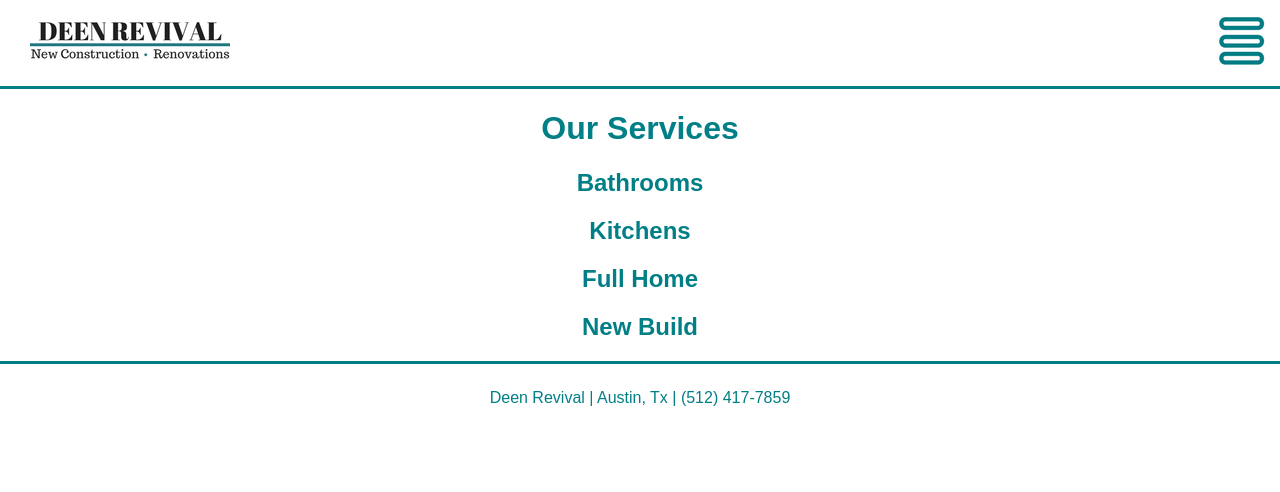
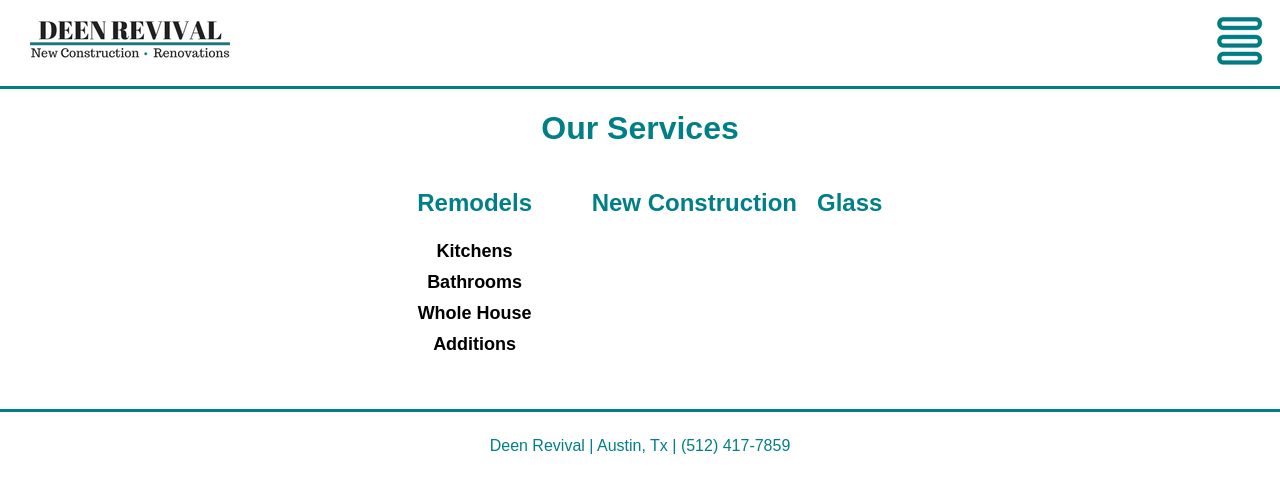
Before and after one commit to sarahshuey/DeenRevival, a React app: page /OurServices in a window 1280 px wide. Built offline with nearby package versions, Linux system fonts and the light colour scheme.

Commit message:
services page, remodels updated

```diff
--- a/src/components/AboutUs.js
+++ b/src/components/AboutUs.js
@@ -8,6 +8,11 @@ class AboutUs extends Component {
       display:"flex",
       flexDirection:"row",
       color:"#007F86",
+    }
+    let textStyle={
+      color:"black",
+      lineHeight:"50px",
+      paddingRight:"20px"
     }
     return (
       <div className="App">
@@ -20,7 +25,7 @@ class AboutUs extends Component {
         </div>
         <div className="AboutAustin" style={{color:"#007F86"}}>
         <h2> Austin Deen </h2>
-        <p> Austin Deen has been in construction for ----- years. He first got into construction when he was --- years old. Austin specializes in high end remodels with a focus on kitchens and bathrooms.This needs to be much longer add stuff about Texas State, and past work history.
+        <p style={textStyle}> Austin grew up in Austin Texas and have 10 years of high end residential construction experience. He got his start by sweeping floors for a local construction company, after learning the carpentry trade he took a break from construction and attended Texas State University where he got his bachelors degree in Constrution Science and Management. After school he went back to his former employer where he became a project manager. In 2016 Austin decided to step out on his own and started Deen Revival. Deen Revival stands for quality work at a quality price and goes the extra mile to guarantee the clients happiness.
         </p>
         </div>
       </div>
--- a/src/components/BaseLayout.js
+++ b/src/components/BaseLayout.js
@@ -32,13 +32,15 @@ class BaseLayout extends Component {
           "borderBottomWidth":"3px",
           "borderBottomColor":"#007F86",
           "borderBottomStyle":"solid",
+          "postion":"relative",
+          "overflow":"hidden"
         }
         return (
           <div className="body">
             <nav className="row navbar navbar-inverse">
               <div className="container-fluid">
                 <div style={border} className="navbar-header">
-                  <a href="/"><img src={logo} alt="logo" style={{paddingTop:"15px",paddingLeft:"30px"}}></img></a>
+                  <a href="/"><img src={logo} alt="logo" style={{paddingTop:"15px",paddingLeft:"30px",float:"left"}}></img></a>
                   <div className="dropdown">
                     <button className="dropbtn"><img src={ham} alt="Menu"></img></button>
                     <div className="dropdown-content">
--- a/src/components/ContactUs.js
+++ b/src/components/ContactUs.js
@@ -8,6 +8,10 @@ class ContactUs extends Component {
         <header className="header" style={{color:"#007F86"}}>
           <h1 className="title">Contact Us</h1>
         </header>
+        <div className="info" style={{backgroundColor:"#007F86",color:"black",height:"75px",display:"flex",alignItems:"center",justifyContent:"center",fontSize:"20px"}}>
+        <p>We would love to work with! Shoot us an email of what you are wanting and we will get back with you as soon as we can!
+        </p>
+        </div>
         <div className="info" style={{color:"#007F86"}}>
         <p>
         You can reach us by email any time or call us Monday - Friday between 9:00 - 5:00
--- a/src/components/OurServices.js
+++ b/src/components/OurServices.js
@@ -8,18 +8,31 @@ class OurServices extends Component {
         <header className="header" style={{color:"#007F86"}}>
           <h1 className="title">Our Services</h1>
         </header>
-        <div style={{color:"#007F86"}}>
+        <div style={{color:"#007F86", display:"flex",flexDirection:"row",justifyContent:"center"}}>
+        <div style={{color:"#007F86", display:"flex",flexDirection:"column",justifyContent:"center",alignItems:"center",paddingRight:"20px"}}>
         <h2>
+        Remodels
+        <ul>
+        <li style={{paddingBottom:"10px",paddingRight:"40px",listStyleType:"none",fontSize:"18px",color:"black"}}>
+        Kitchens
+        </li>
+        <li style={{paddingBottom:"10px",listStyleType:"none",paddingRight:"40px",fontSize:"18px",color:"black"}}>
         Bathrooms
+        </li>
+        <li style={{paddingBottom:"10px",listStyleType:"none",paddingRight:"40px",fontSize:"18px",color:"black"}}>
+        Whole House
+        </li>
+        <li style={{paddingBottom:"10px",listStyleType:"none",paddingRight:"40px",fontSize:"18px",color:"black"}}>
+        Additions
+        </li>
+        </ul>
         </h2>
-        <h2>
-        Kitchens
+        </div>
+        <h2 style={{paddingRight:"20px"}}>
+        New Construction
         </h2>
-        <h2>
-        Full Home
-        </h2>
-        <h2>
-        New Build
+        <h2 style={{paddingRight:"20px"}}>
+        Glass
         </h2>
         </div>
       </div>
--- a/src/styles/App.css
+++ b/src/styles/App.css
@@ -43,10 +43,7 @@
 }
 
 .dropdown {
-    position: relative;
-    display: inline-block;
-    left: 970px;
-    bottom:0px
+float:right;
 }
 
 .dropdown-content {
@@ -66,8 +63,10 @@
     display: block;
 }
 
-.dropdown-content a:hover {background-color: #007F86;
-color: white;}
+.dropdown-content a:hover {
+  background-color: #007F86;
+color: white;
+}
 
 .dropdown:hover .dropdown-content {
     display: block;
```
